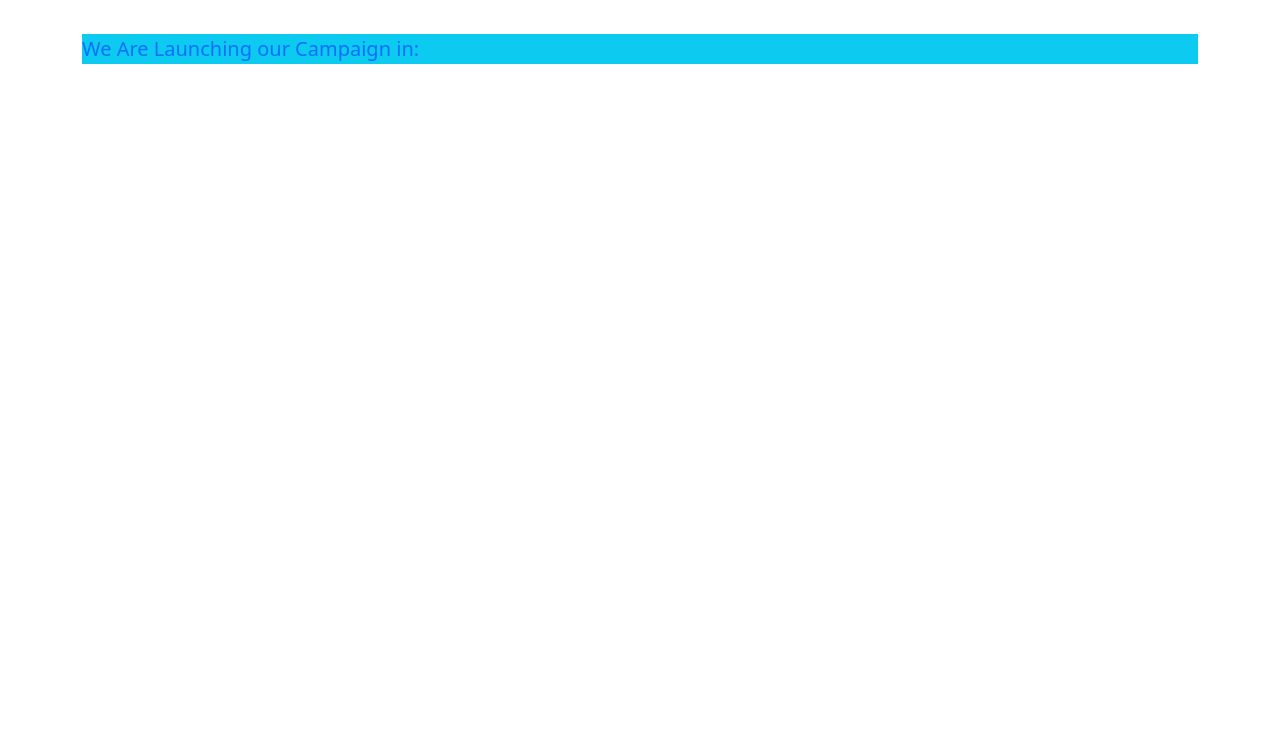
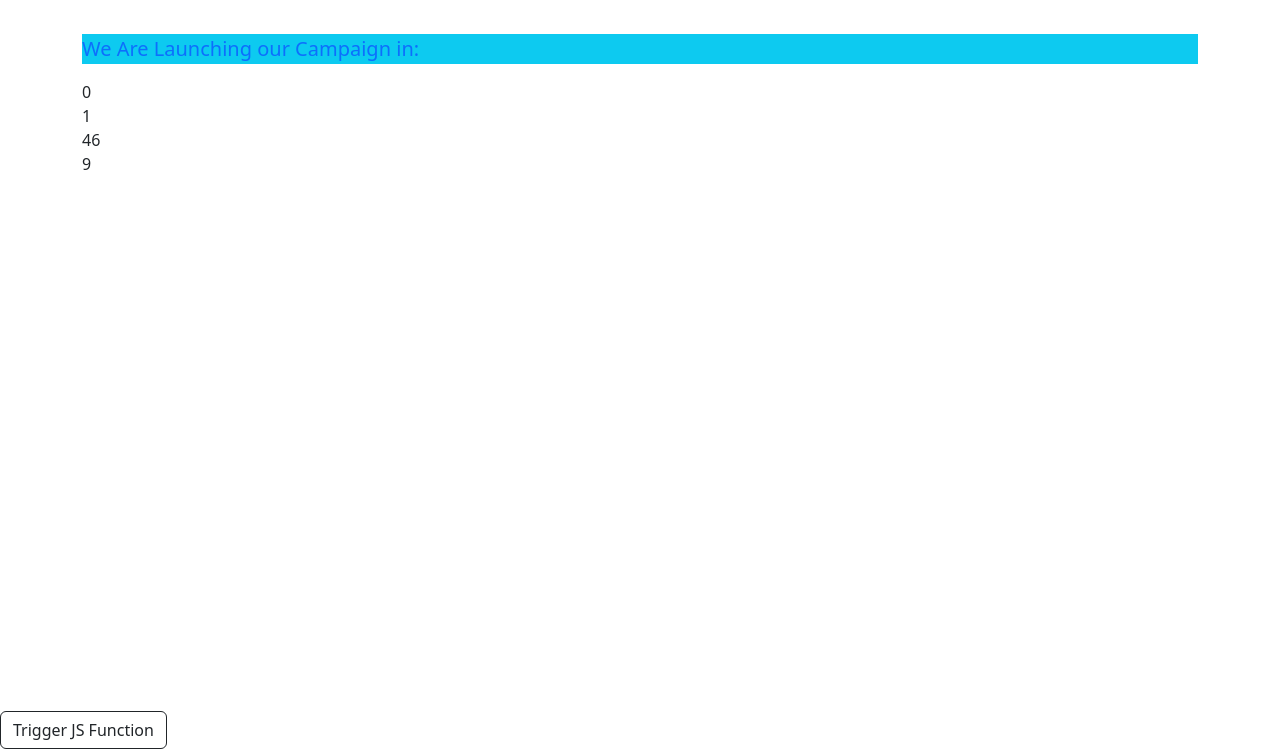
Before and after one commit to ThePainterThree/Boostrap-project-JSTimer, a plain HTML site: page components/index.html in a window 1280 px wide. Shown: the part 89-838 px from the top of the page. Before the commit the page ends 800 px from the top, so only its background shows below. Drawn offline with nearby package versions, Linux system fonts and the light colour scheme.

Commit message:
Implemented new Feature: Timer JS and BTS cdn link

```diff
--- a/components/index.html
+++ b/components/index.html
@@ -4,7 +4,7 @@
     <meta charset="UTF-8">
     <title>Green-E</title>
     <link rel="stylesheet" href="/style/main.css">
-  <script src="/scripts/script.js"></script>
+
     <!-- CSS only -->
     <link href="https://cdn.jsdelivr.net/npm/bootstrap@5.2.3/dist/css/bootstrap.min.css" rel="stylesheet"
           integrity="sha384-rbsA2VBKQhggwzxH7pPCaAqO46MgnOM80zW1RWuH61DGLwZJEdK2Kadq2F9CUG65" crossorigin="anonymous">
@@ -30,5 +30,9 @@
         </div>
     </div>
 </div>
+<button class="btn btn-outline-dark">Trigger JS Function</button>
+
+<script src="/scripts/script.js"></script>
+
 </body>
 </html>
--- a/scripts/script.js
+++ b/scripts/script.js
@@ -0,0 +1,43 @@
+let button = document.querySelector("button")
+
+function TimerFunction(){
+    console.log("Timer has began!");
+
+    let endOfTimer = Date.parse("Dec 7, 2022 15:30:00")
+
+    let nowTime = new Date();
+
+    let timeDifference = endOfTimer - nowTime;
+
+    console.log(timeDifference);
+
+    let days = Math.floor(timeDifference / (1000 * 60 * 60 * 24));
+    let hours = Math.floor(timeDifference / (1000 * 60 * 60));
+    let minutes = Math.floor(timeDifference / (1000 * 60));
+    let seconds = Math.floor(timeDifference / 1000);
+    console.log(seconds + "\n" + minutes +"\n" + hours + "\n" + days);
+    console.log(days + 'd', hours + 'h', minutes + 'min', seconds + 'sec'); //From Ivan
+
+    let dayTime = days;
+    let hourTime = hours - days * 24;
+    let minuteTime = minutes - hours * 60;
+    let secondsTime = seconds - minutes *60;
+
+    console.log(dayTime, hourTime, minuteTime, secondsTime);
+
+    document.querySelector(".timer").innerHTML =
+        '<div>' + dayTime + '</div>' +
+        '<div>' + hourTime + '</div>' +
+        '<div>' + minuteTime + '</div>' +
+        '<div>' + secondsTime + '</div>' ;
+}
+
+setInterval(
+    'TimerFunction()',
+    1000);
+
+button.addEventListener("click", ()=>{
+    TimerFunction();
+})
+
+TimerFunction();
```
Lines whose indentation alone changed are shown as unchanged.
